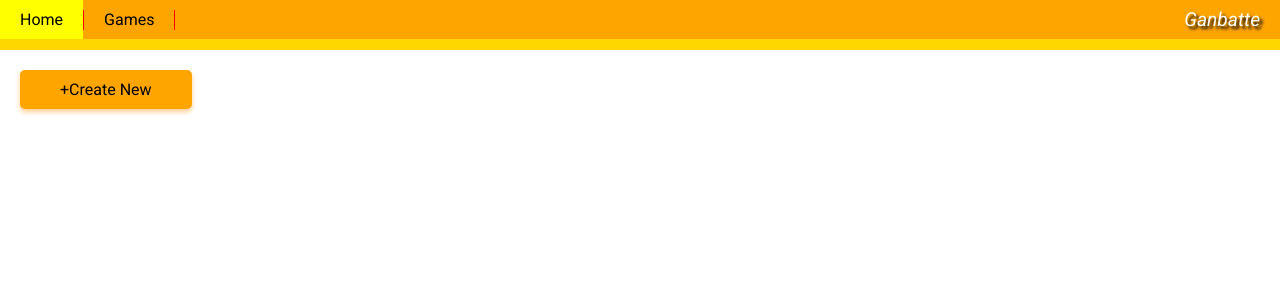
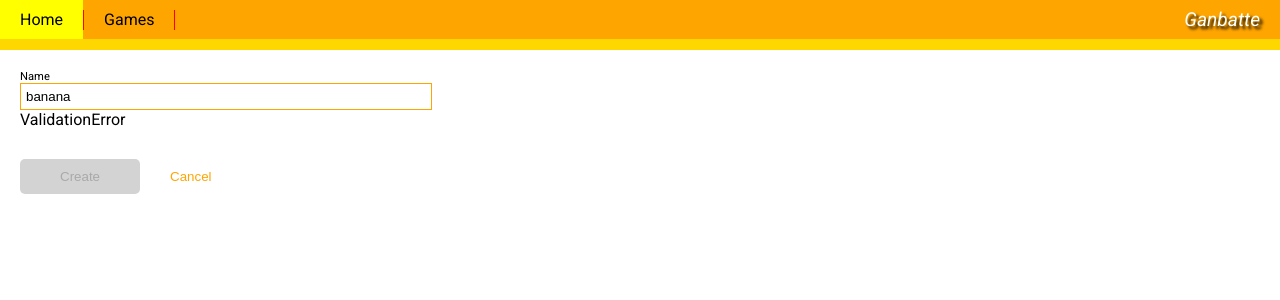
Before and after one commit to mutedchaos/ganbatte, a React (Create React App) app in the folder packages/frontend/: page /games/-/create in a window 1280 px wide. Shown: the top 300 px of the page. Built offline with nearby package versions, Linux system fonts and the light colour scheme; what react-relay would draw is missing.

Commit message:
Add the basic visuals of a simple creation form

```diff
--- a/packages/frontend/src/Router.tsx
+++ b/packages/frontend/src/Router.tsx
@@ -1,5 +1,6 @@
 import { Router as ReachRouter } from '@reach/router'
 import React, { ReactNode } from 'react'
+import CreateNewGame from './pages/games/CreateNewGame'
 import Games from './pages/games/Games'
 import Home from './pages/home/Home'
 
@@ -16,7 +17,7 @@ export default function Router() {
     <ReachRouter>
       <ReachDestination path="/" jsx={<Home />}></ReachDestination>
       <ReachDestination path="/games" jsx={<Games />}></ReachDestination>
-      <ReachDestination path="/games/-/create" jsx={<Games />}></ReachDestination>
+      <ReachDestination path="/games/-/create" jsx={<CreateNewGame />}></ReachDestination>
     </ReachRouter>
   )
 }
--- /dev/null
+++ b/packages/frontend/src/components/buttons/CancelButton.tsx
@@ -0,0 +1,16 @@
+import React from 'react'
+import styled from 'styled-components'
+import { PlainButton } from './PlainButton'
+
+const MyButton = styled(PlainButton)`
+  color: orange;
+  &:hover {
+    cursor: pointer;
+    color: darkorange;
+    text-decoration: underline;
+  }
+`
+
+export default function CancelButton(props: React.ButtonHTMLAttributes<HTMLButtonElement>) {
+  return <MyButton {...props}>{props.children ?? 'Cancel'}</MyButton>
+}
--- a/packages/frontend/src/components/buttons/CreateNewButton.tsx
+++ b/packages/frontend/src/components/buttons/CreateNewButton.tsx
@@ -1,6 +1,6 @@
 import { Link } from '@reach/router'
 import styled from 'styled-components'
-import OrangeButtonVisual from './OrangeButton'
+import { OrangeButtonVisual } from './OrangeButton'
 
 const Button = OrangeButtonVisual
 const StyledLink = styled(Link)`
--- a/packages/frontend/src/components/buttons/OrangeButton.tsx
+++ b/packages/frontend/src/components/buttons/OrangeButton.tsx
@@ -1,7 +1,9 @@
-import { ReactNode } from 'react'
+import React, { ReactNode } from 'react'
 import styled from 'styled-components'
+import { ButtonVisual } from './base'
+import { PlainButton } from './PlainButton'
 
-const Visual = styled.div`
+const Visual = styled(ButtonVisual)`
   background: orange;
   display: inline-block;
   text-decoration: none;
@@ -27,6 +29,16 @@ interface Props {
   children: ReactNode
 }
 
-export default function OrangeButtonVisual({ children }: Props) {
+export function OrangeButtonVisual({ children }: Props) {
   return <Visual>{children}</Visual>
 }
+
+export default function OrangeButton(props: React.ButtonHTMLAttributes<HTMLButtonElement>) {
+  const { children, ...otherProps } = props
+
+  return (
+    <PlainButton {...otherProps}>
+      <OrangeButtonVisual>{children}</OrangeButtonVisual>
+    </PlainButton>
+  )
+}
--- /dev/null
+++ b/packages/frontend/src/components/buttons/PlainButton.tsx
@@ -0,0 +1,24 @@
+import styled, { css } from 'styled-components'
+import { ButtonVisual } from './base'
+
+const disabledStyle = css`
+  background: lightgray;
+  color: darkgray;
+  box-shadow: none;
+`
+
+export const PlainButton = styled.button`
+  margin: 0;
+  padding: 0;
+  border: none;
+  background: transparent;
+  &:disabled ${ButtonVisual} {
+    ${disabledStyle}
+    &:hover {
+      ${disabledStyle}
+      transform: none;
+    }
+  }
+`
+
+export const TransparentButton = PlainButton
--- /dev/null
+++ b/packages/frontend/src/components/buttons/SubmitButton.tsx
@@ -0,0 +1,3 @@
+import OrangeButton from './OrangeButton'
+
+export const SubmitButton = OrangeButton
--- /dev/null
+++ b/packages/frontend/src/components/buttons/base.ts
@@ -0,0 +1,3 @@
+import styled from 'styled-components'
+
+export const ButtonVisual = styled.div``
--- /dev/null
+++ b/packages/frontend/src/components/misc/FormControls.tsx
@@ -0,0 +1,25 @@
+import React from 'react'
+import styled from 'styled-components'
+import CancelButton from '../buttons/CancelButton'
+import { SubmitButton } from '../buttons/SubmitButton'
+
+interface Props {
+  disableSubmit?: boolean
+  submitLabel: string
+}
+
+const Container = styled.div`
+  margin-top: 30px;
+  button {
+    margin-right: 30px;
+  }
+`
+
+export default function FormControls({ disableSubmit, submitLabel }: Props) {
+  return (
+    <Container>
+      <SubmitButton disabled={disableSubmit}>{submitLabel}</SubmitButton>
+      <CancelButton />
+    </Container>
+  )
+}
--- /dev/null
+++ b/packages/frontend/src/components/misc/Input.tsx
@@ -0,0 +1,12 @@
+import styled from 'styled-components'
+
+export const Input = styled.input`
+  width: 400px;
+  padding: 5px;
+  border: 1px solid #a75d02;
+  outline: none;
+  &:focus {
+    border: 1px solid orange;
+    outline: none;
+  }
+`
--- /dev/null
+++ b/packages/frontend/src/components/misc/Label.tsx
@@ -0,0 +1,6 @@
+import styled from 'styled-components'
+
+export const Label = styled.label`
+  font-size: 0.7em;
+  display: block;
+`
--- /dev/null
+++ b/packages/frontend/src/forms/CreateEntityForm.tsx
@@ -0,0 +1,42 @@
+import React, { useCallback, useEffect, useState } from 'react'
+import FormControls from '../components/misc/FormControls'
+import { Input } from '../components/misc/Input'
+import { Label } from '../components/misc/Label'
+
+enum ValidationStatus {
+  Valid,
+  Validating,
+  Invalid,
+}
+
+interface Props {
+  onValidate(name: string): Promise<string | null>
+}
+
+export default function CreateEntityForm({ onValidate }: Props) {
+  const [value, setValue] = useState('banana')
+  const [validationStatus, setValidationStatus] = useState(ValidationStatus.Validating)
+  const updateValue = useCallback((e: React.ChangeEvent<HTMLInputElement>) => setValue(e.target.value), [])
+
+  useEffect(() => {
+    let active = true
+    setValidationStatus(ValidationStatus.Validating)
+    onValidate(value).then((result) => {
+      if (active) {
+        setValidationStatus(result ? ValidationStatus.Invalid : ValidationStatus.Valid)
+      }
+    })
+    return () => {
+      active = false
+    }
+  }, [onValidate, value])
+
+  return (
+    <form>
+      <Label>Name</Label>
+      <Input autoFocus value={value} onChange={updateValue} />
+      {validationStatus === ValidationStatus.Invalid && <div>ValidationError</div>}
+      <FormControls disableSubmit={validationStatus !== ValidationStatus.Valid} submitLabel={'Create'} />
+    </form>
+  )
+}
--- /dev/null
+++ b/packages/frontend/src/pages/games/CreateNewGame.tsx
@@ -0,0 +1,16 @@
+import React, { useCallback } from 'react'
+import CreateEntityForm from '../../forms/CreateEntityForm'
+import MainLayout from '../../layouts/MainLayout/MainLayout'
+
+export default function CreateNewGame() {
+  const tempValidate = useCallback(async (value: string) => {
+    await new Promise((resolve) => setTimeout(resolve, 250))
+    return value.includes('a') ? 'Cannot contain a' : null
+  }, [])
+
+  return (
+    <MainLayout heading="Create New Game">
+      <CreateEntityForm onValidate={tempValidate} />
+    </MainLayout>
+  )
+}
```
